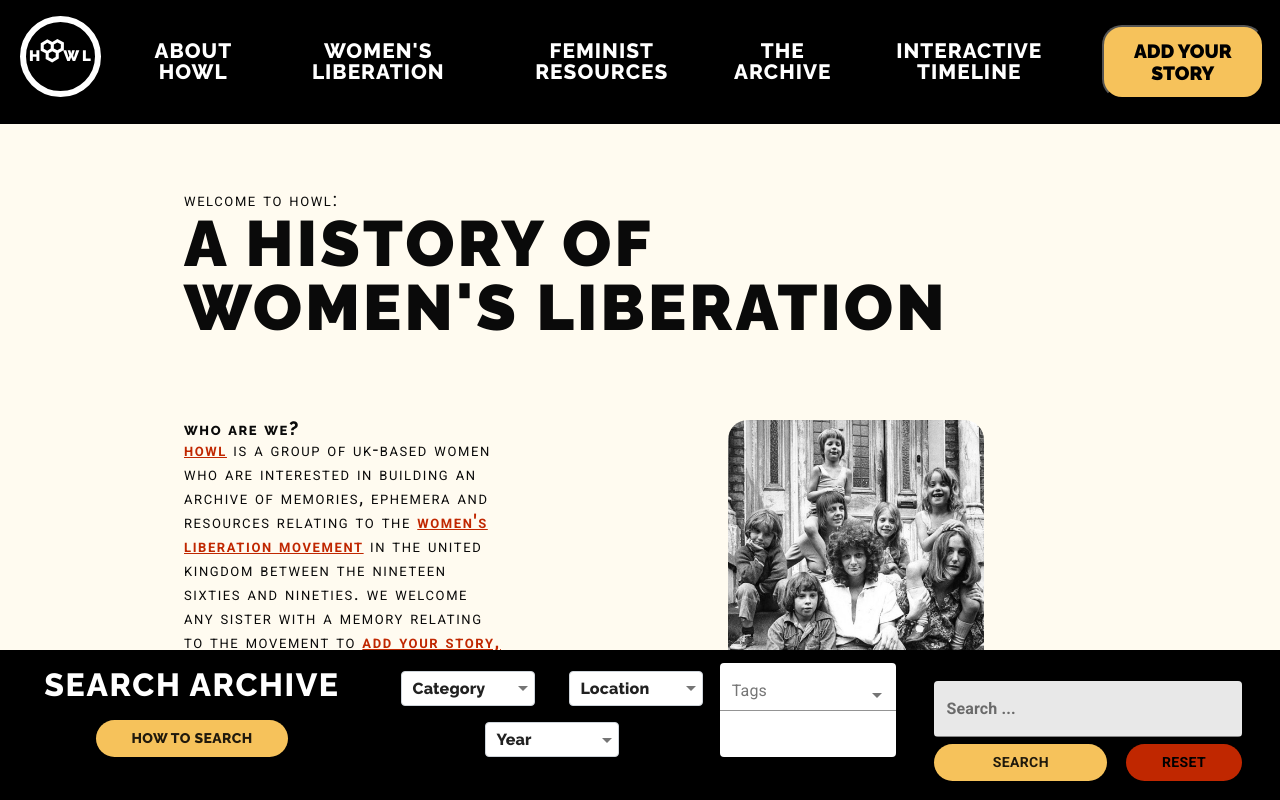
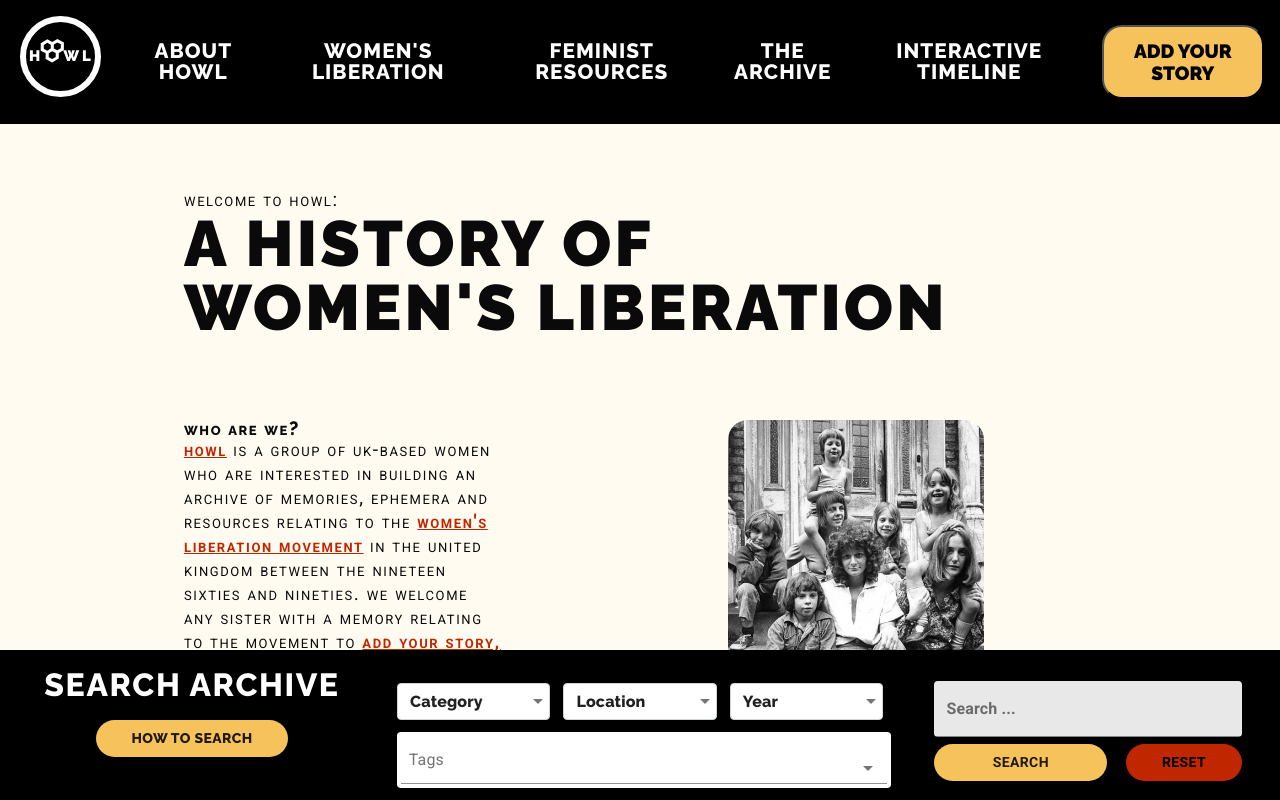
Before and after one commit to founders-programme-2/howl, a React (Create React App) app in the folder client/: page / in a window 1280 px wide. Shown: the top 800 px of the page. Built offline with nearby package versions, Linux system fonts and the light colour scheme; what react-a11y would draw is missing.

Commit message:
tweak styles to display tags underneath cat, location and year

```diff
--- a/client/src/Components/Common/Footer/Footer.style.js
+++ b/client/src/Components/Common/Footer/Footer.style.js
@@ -25,9 +25,8 @@ export const StyledTitle = styled.h2`
 
 export const FilterDiv = styled.section`
   width: 40%;
-  height: 100%;
   display: flex;
-  justify-content: center;
+  flex-direction: column;
 `;
 
 export const SearchDiv = styled.section`
--- a/client/src/Components/Common/Footer/mui.style.js
+++ b/client/src/Components/Common/Footer/mui.style.js
@@ -14,22 +14,22 @@ export const styles = theme => ({
     },
   },
   formControl: {
-    width: '80%',
+    width: '100%',
     flexDirection: 'row',
-    flexWrap: 'wrap',
-    justifyContent: 'space-around',
-    marginTop: '2.5%',
-    marginBottom: '1%',
-    height: '80%',
+    flexWrap: 'nowrap',
+    justifyContent: 'space-evenly',
+    marginTop: '4%',
   },
 
   multipleSelectFormControl: {
-    width: '42%',
-    marginTop: '2.5%',
-    marginBottom: '2.5%',
+    width: '95%',
+    margin: '0 2.5% 0',
     borderRadius: '4px',
     backgroundColor: 'white',
+    padding: '4px',
   },
+
+  tagsSelect: {},
   chips: {
     width: '100%',
     marginTop: '2.5%',
@@ -41,13 +41,13 @@ export const styles = theme => ({
     marginBottom: '5%',
   },
   multipleInputSelectLabel: {
-    marginTop: '-2%',
-    marginLeft: '5%',
+    width: '95%',
+    margin: '0px',
     fontWeight: 'bold',
     color: 'black',
   },
   select: {
-    width: '40%',
+    width: '30%',
     marginTop: '2.5%',
     marginBottom: '2.5%',
   },
```
